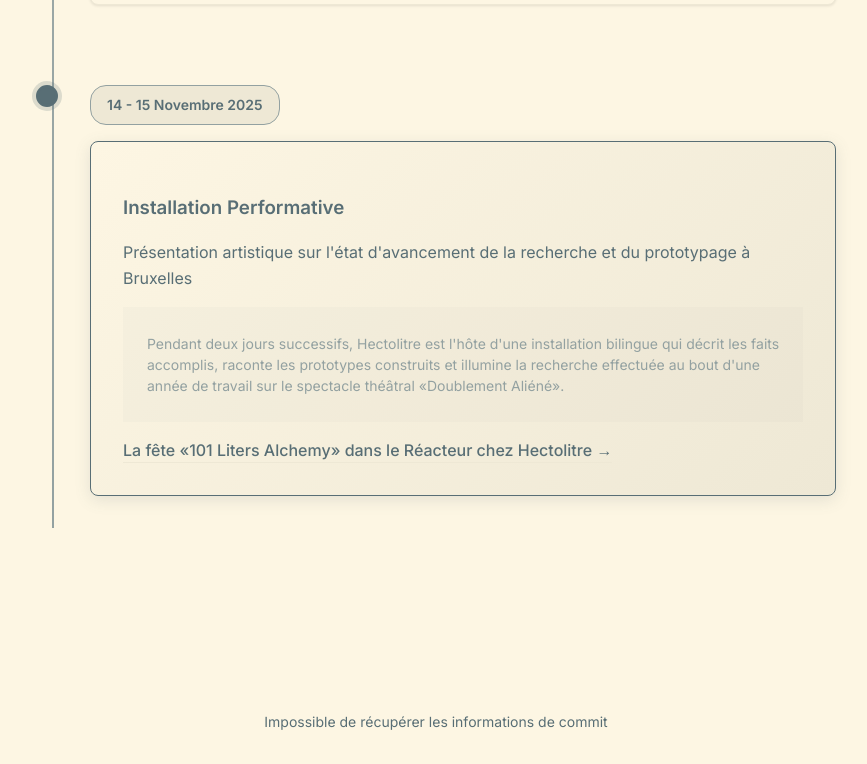
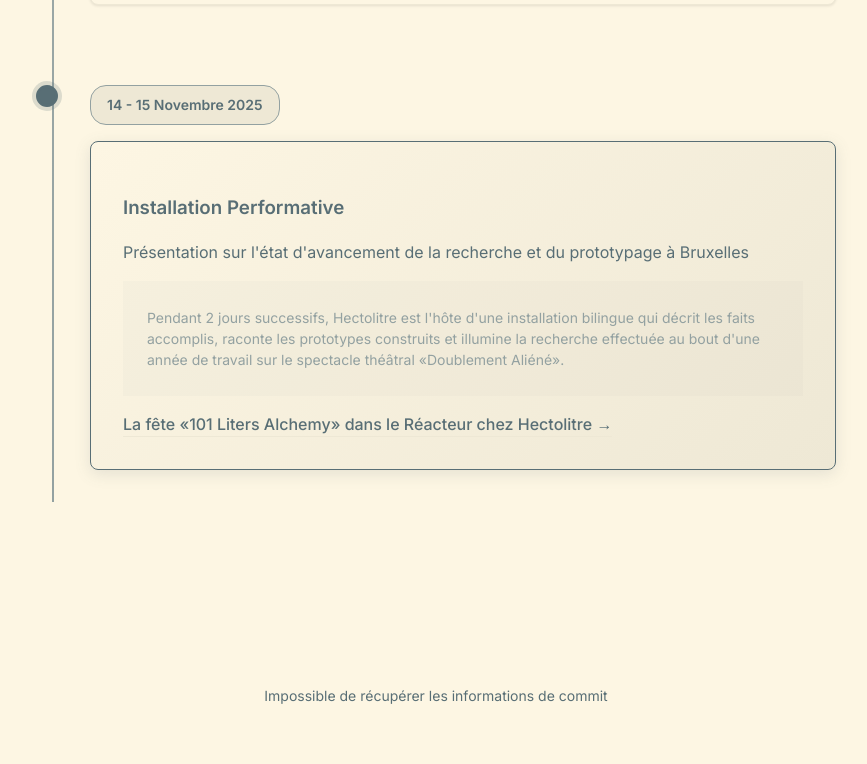
Before and after one commit to daqhris/DoublementAliene, a Next.js app: page /timeline in a window 1280 px wide. Shown: the part 6453-7217 px from the top of the page, without its empty margins (204-1071 px from the left). After the commit the page ends 7191 px from the top, so only its background shows below. Built offline with nearby package versions, Linux system fonts and the light colour scheme; no server answers.

Commit message:
Update page.tsx

```diff
--- a/app/timeline/page.tsx
+++ b/app/timeline/page.tsx
@@ -219,8 +219,8 @@ export default function TimelinePage() {
         {
       date: "14 - 15 Novembre 2025",
       title: "Installation Performative",
-      description: "Présentation artistique sur l'état d'avancement de la recherche et du prototypage à Bruxelles",
-      details: "Pendant deux jours successifs, Hectolitre est l'hôte d'une installation bilingue qui décrit les faits accomplis, raconte les prototypes construits et illumine la recherche effectuée au bout d'une année de travail sur le spectacle théâtral «Doublement Aliéné».",
+      description: "Présentation sur l'état d'avancement de la recherche et du prototypage à Bruxelles",
+      details: "Pendant 2 jours successifs, Hectolitre est l'hôte d'une installation bilingue qui décrit les faits accomplis, raconte les prototypes construits et illumine la recherche effectuée au bout d'une année de travail sur le spectacle théâtral «Doublement Aliéné».",
       link: {
         url: "http://hectolitre.space/echange_251114.html",
         text: "La fête «101 Liters Alchemy» dans le Réacteur chez Hectolitre",
```
